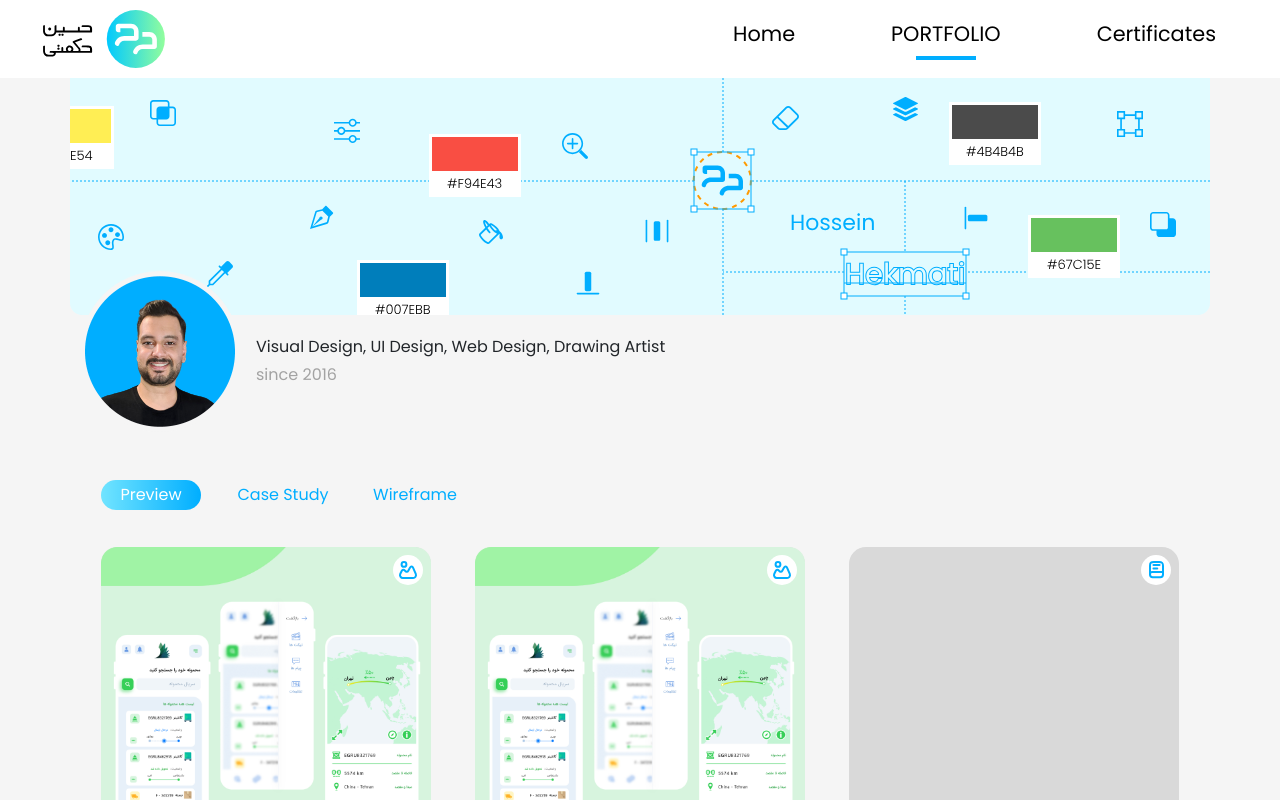
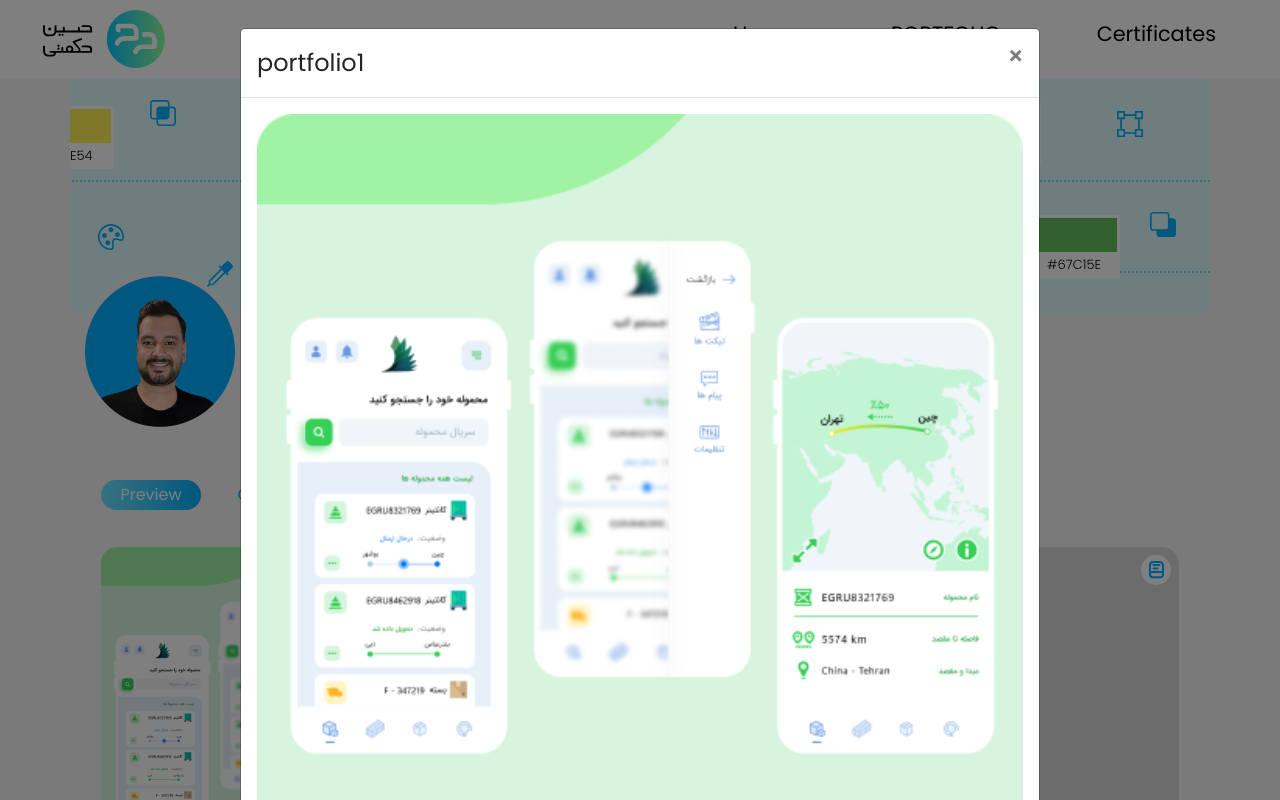
Before and after one commit to Mehrnaz-Reyhanizadeh/hh-website, a Next.js app: page /portfolio in a window 1280 px wide. Both pictures are taken after a click on the picture 266 px from the left and 711 px from the top of the page. Shown: the top 800 px of the page. Built offline with nearby package versions, Linux system fonts and the light colour scheme; no server answers.

Commit message:
portfolio's modal has been created

```diff
--- /dev/null
+++ b/components/Modal/MyVerticallyCenteredModal.js
@@ -0,0 +1,42 @@
+import Button from "react-bootstrap/Button";
+import Modal from "react-bootstrap/Modal";
+import Image from "next/image";
+
+function MyVerticallyCenteredModal(props) {
+  const { src, alt } = props;
+  const imageLoader = ({ src }) => {
+    // console.log(`imageLoader src='${src}'`);
+    const url = new URL(src, process.env.NEXT_PUBLIC_BASE_URL);
+    // console.log(`imageLoader url.href='${url.href}'`);
+    return url.href;
+  };
+  return (
+    <>
+      {/* {console.log(`props src='${src}'`)} */}
+      <Modal
+        {...props}
+        size="lg"
+        aria-labelledby="contained-modal-title-vcenter"
+        centered
+      >
+        <Modal.Header closeButton>
+          <Modal.Title id="contained-modal-title-vcenter">{alt}</Modal.Title>
+        </Modal.Header>
+        <Modal.Body className="text-center">
+          <Image
+            src={`${src}`}
+            alt={`${alt}`}
+            width={500}
+            height={500}
+            loader={imageLoader}
+            className="w-100 h-100"
+          />
+        </Modal.Body>
+        <Modal.Footer>
+          <Button onClick={props.onHide}>Close</Button>
+        </Modal.Footer>
+      </Modal>
+    </>
+  );
+}
+export default MyVerticallyCenteredModal;
--- a/components/PortfolioPageItem/PortfolioItem.js
+++ b/components/PortfolioPageItem/PortfolioItem.js
@@ -1,12 +1,18 @@
 import Image from "next/image";
 import styles from "../../styles/PortfolioPageItem.module.css";
 
-function PortfolioItem({ src, alt, icon, flag }) {
+function PortfolioItem({ src, alt, icon, flag, onClick, variant }) {
   return (
     <>
       <div className={`${styles.portfolioStyleContainer}`}>
         {flag === true && (
-          <Image src={src} alt={alt} className={`${styles.portfolioStyle}`} />
+          <Image
+            src={src}
+            alt={alt}
+            className={`${styles.portfolioStyle}`}
+            variant={variant}
+            onClick={onClick}
+          />
         )}
         <div className={`${styles.portfolioIcon}`}>
           <Image src={icon} alt="icon" />
--- a/components/PortfolioPageItem/PortfolioPageItem.js
+++ b/components/PortfolioPageItem/PortfolioPageItem.js
@@ -1,12 +1,30 @@
 import Image from "next/image";
+import React from "react";
+
 import styles from "../../styles/PortfolioPageItem.module.css";
 import portfolio1 from "../../styles/images/portfolio1.png";
 import portfolioIcon1 from "../../styles/images/portfolio icon 1.svg";
 import portfolioIcon2 from "../../styles/images/portfolio icon 2.svg";
 import PortfolioItem from "./PortfolioItem";
+import MyVerticallyCenteredModal from "../Modal/MyVerticallyCenteredModal";
+
 function PortfolioPageItem() {
+  const [modalShow, setModalShow] = React.useState(false);
+  const [src, setSrc] = React.useState("");
+  const [alt, setAlt] = React.useState("");
+  const imageOnclick = (e) => {
+    setModalShow(true);
+    setSrc(e.target.src);
+    setAlt(e.target.alt);
+  };
   return (
     <>
+      <MyVerticallyCenteredModal
+        show={modalShow}
+        onHide={() => setModalShow(false)}
+        src={src}
+        alt={alt}
+      />
       <div className="d-flex flex-column">
         <div className="container">
           <button
@@ -32,12 +50,16 @@ function PortfolioPageItem() {
               alt="portfolio1"
               icon={portfolioIcon2}
               flag={true}
+              variant="primary"
+              onClick={imageOnclick}
             />
             <PortfolioItem
               src={portfolio1}
-              alt="portfolio1"
+              alt="new portfolio1 with an alt"
               icon={portfolioIcon2}
               flag={true}
+              variant="primary"
+              onClick={imageOnclick}
             />
             <PortfolioItem icon={portfolioIcon1} />
             <PortfolioItem icon={portfolioIcon2} />
```
Also changed, not shown: components/Portfolio/Portfolio.js (+20 -1 lines).
